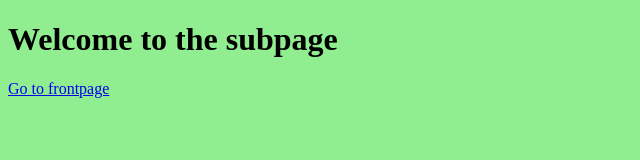
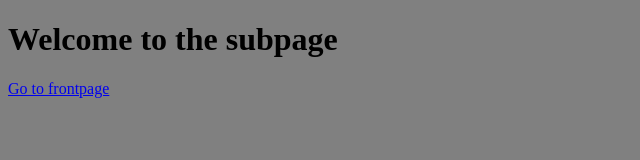
Before and after one commit to tboulund-bde/JenkinsDemo, a plain HTML site: page other-page.html in a window 1280 px wide. Shown: the whole page, without its empty margins (0-640 px from the left). Drawn offline with Linux system fonts and the light colour scheme.

Commit message:
Fixed test

```diff
--- a/style.css
+++ b/style.css
@@ -3,5 +3,5 @@ body.front {
 }
 
 body.sub {
-    background-color: lightgreen;
+    background-color: gray;
 }
```
